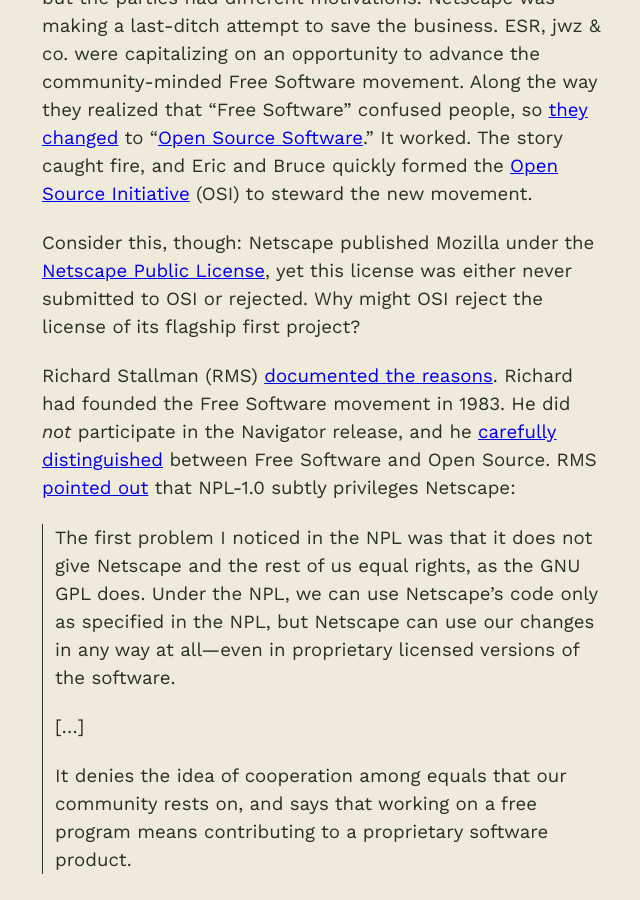
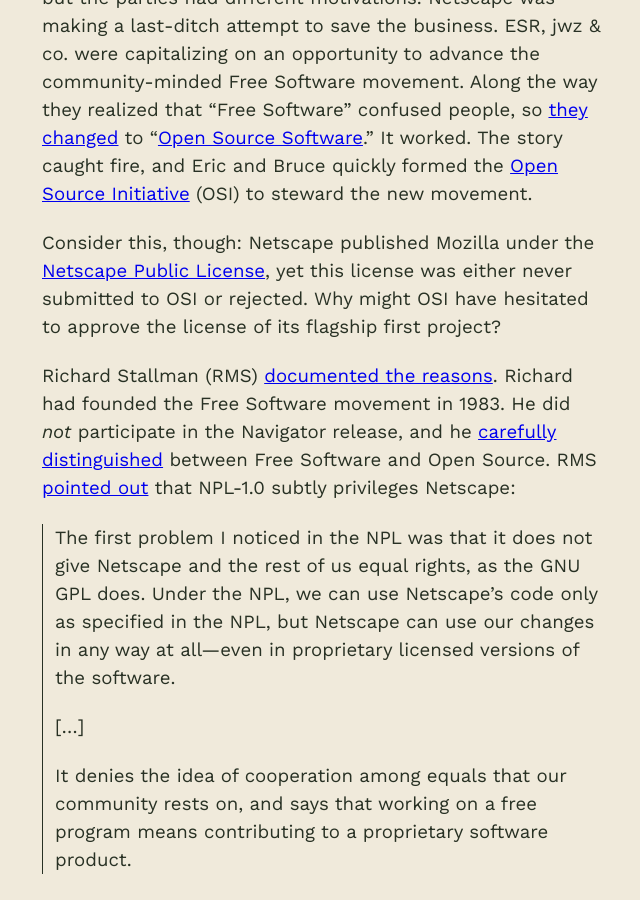
Before and after one commit to chadwhitacre/openpath, a Jekyll site: the page built from _posts/2024-06-20-the-historical-case-for-fair-source.md, in a window 1280 px wide and 900 px high, scrolled down 7631 px. Shown: the whole window, without its empty margins (318-958 px from the left). Built offline with Jekyll 4.4.1, drawn with Linux system fonts in a browser that asks for light colours; some web fonts are replaced; comment, search, counter and statistics services are not loaded.

Commit message:
Soften rejection

```diff
--- a/_posts/2024-06-20-the-historical-case-for-fair-source.md
+++ b/_posts/2024-06-20-the-historical-case-for-fair-source.md
@@ -206,8 +206,8 @@
 
 Consider this, though: Netscape published Mozilla under the [Netscape Public
 License](https://en.wikipedia.org/wiki/Netscape_Public_License), yet this
-license was either never submitted to OSI or rejected. Why might OSI reject the
-license of its flagship first project?
+license was either never submitted to OSI or rejected. Why might OSI have
+hesitated to approve the license of its flagship first project?
 
 Richard Stallman (RMS) [documented the
 reasons](https://www.gnu.org/philosophy/netscape-npl.html). Richard had founded
```
